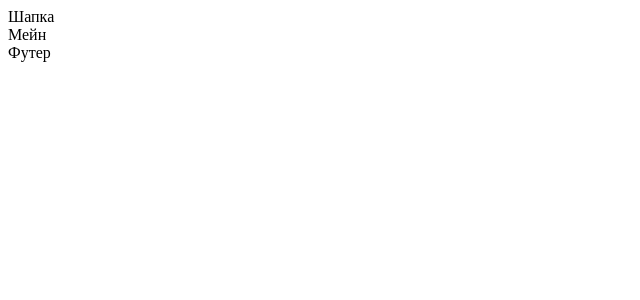
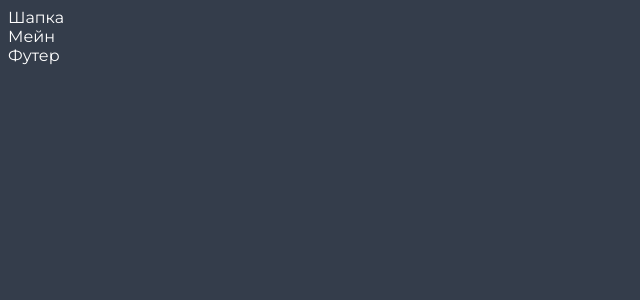
Before and after one commit to KerishT/vue-app, a Vue app: page / in a window 1280 px wide. Shown: the top 300 px of the page, without its empty margins (0-640 px from the left). Built offline with nearby package versions, Linux system fonts and the light colour scheme.

Commit message:
Глобальные стили

```diff
--- a/index.html
+++ b/index.html
@@ -4,6 +4,12 @@
     <meta charset="UTF-8" />
     <link rel="icon" type="image/svg+xml" href="/vite.svg" />
     <meta name="viewport" content="width=device-width, initial-scale=1.0" />
+    <link rel="preconnect" href="https://fonts.googleapis.com" />
+    <link rel="preconnect" href="https://fonts.gstatic.com" crossorigin />
+    <link
+      href="https://fonts.googleapis.com/css2?family=Montserrat:ital,wght@0,100..900;1,100..900&display=swap"
+      rel="stylesheet"
+    />
     <title>vue-app</title>
   </head>
   <body>
--- a/src/style.css
+++ b/src/style.css
@@ -1,6 +1,28 @@
 :root {
+  --color-primary: #ffffff;
+  --color-bg: #343d4b;
+  --color-primary-inverted: #000000;
+  --color-bg-card: #272e37;
+  --color-bg-main: #222831;
+  --gradient: linear-gradient(
+    91deg,
+    rgba(144, 217, 224, 0.9) 0.2%,
+    rgba(84, 96, 230, 0.9) 100%
+  );
+  --gradient-inverted: linear-gradient(
+    256deg,
+    rgba(144, 217, 224, 0.9) 9.04%,
+    rgba(84, 96, 230, 0.9) 92.2%
+  );
+  --font: "Montserrat", sans-serif;
+}
+
+body {
+  font-family: var(--font);
+  color: var(--color-primary);
   font-synthesis: none;
   text-rendering: optimizeLegibility;
   -webkit-font-smoothing: antialiased;
   -moz-osx-font-smoothing: grayscale;
+  background-color: var(--color-bg);
 }
```
